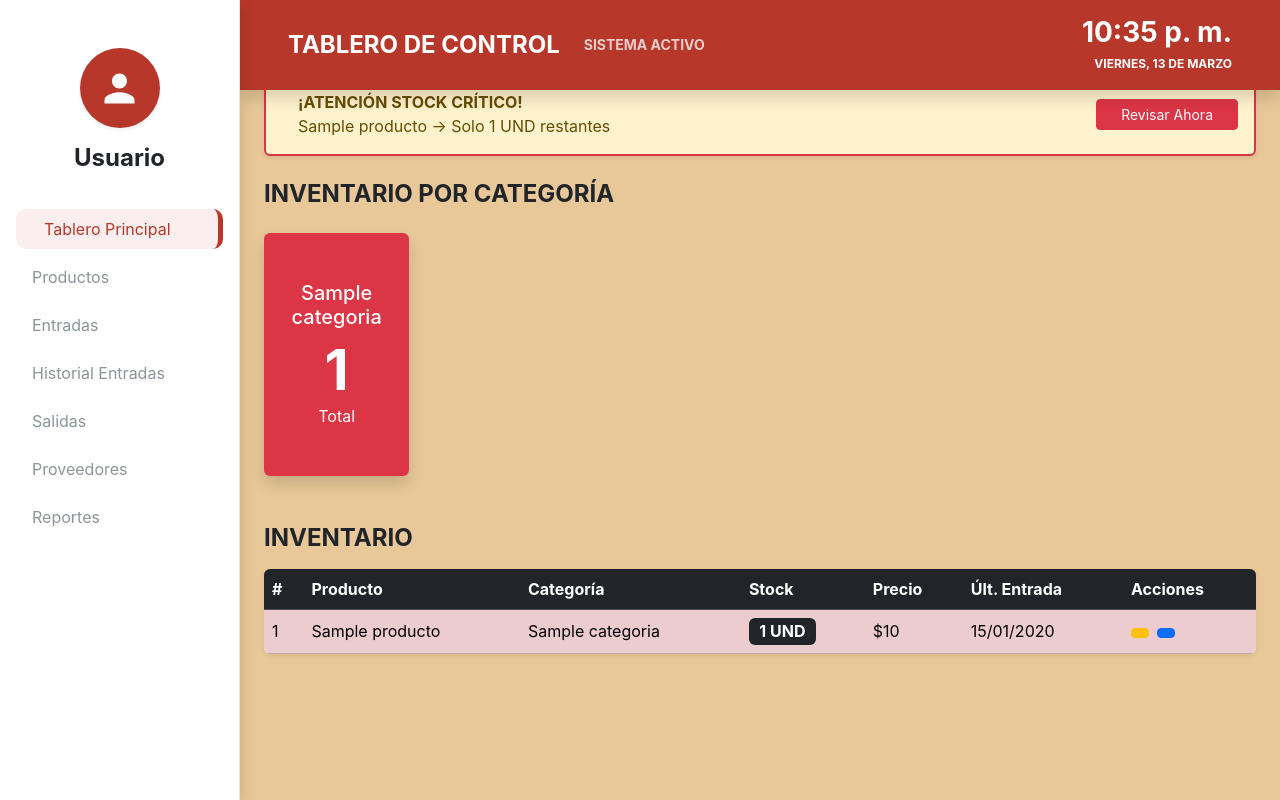
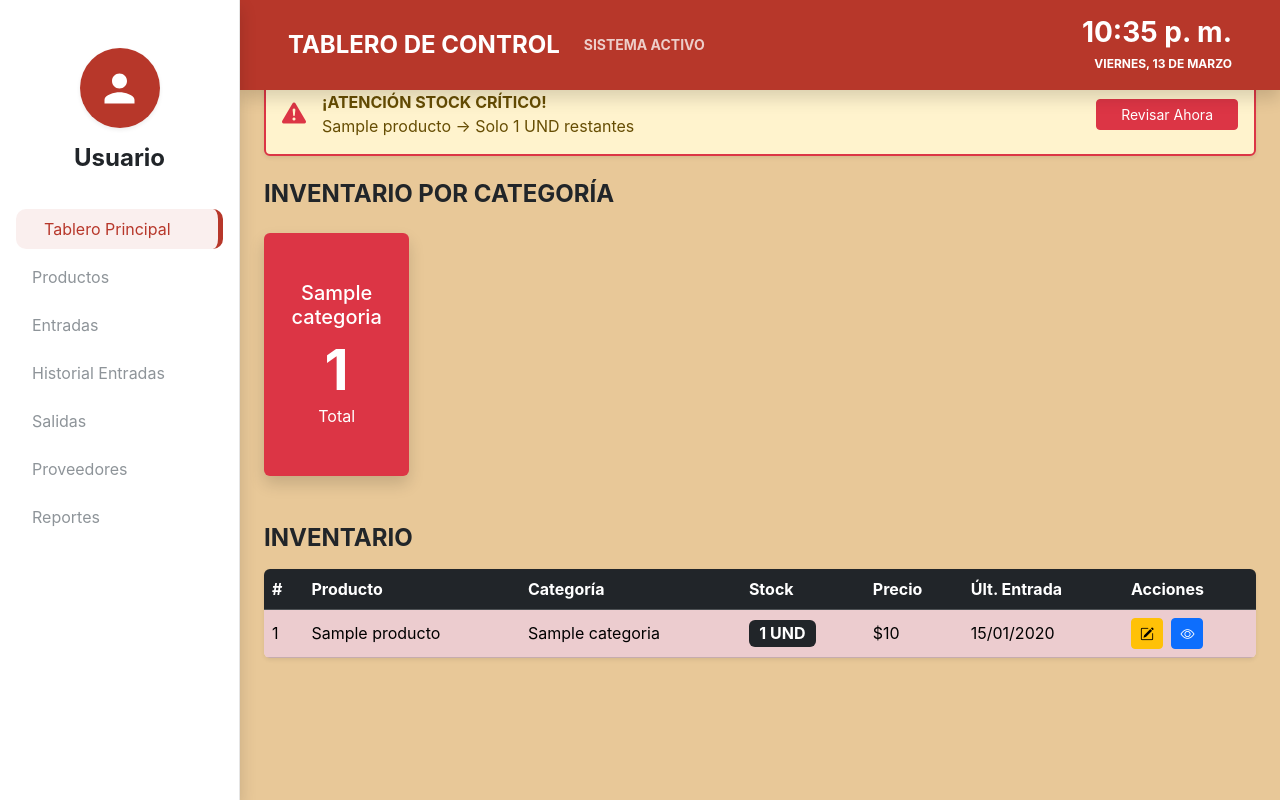
Before and after one commit to foxescar07/licorera, a Django app: page /producto/ in a window 1280 px wide. Run offline with Django 5.2, Linux system fonts and the light colour scheme; tables that the repository leaves empty hold one stand-in row (values such as "Sample post").

Commit message:
feat: agregar  y editar href

```diff
--- a/templates/base.html
+++ b/templates/base.html
@@ -7,7 +7,8 @@
     <title>SASA - Dashboard</title>
     <link rel="icon" href="{% static 'img/logo.jpg' %}" type="image/png">
     <link href="https://cdn.jsdelivr.net/npm/bootstrap@5.3.8/dist/css/bootstrap.min.css" rel="stylesheet" integrity="sha384-sRIl4kxILFvY47J16cr9ZwB07vP4J8+LH7qKQnuqkuIAvNWLzeN8tE5YBujZqJLB" crossorigin="anonymous">
-
+   <link href="https://cdn.jsdelivr.net/npm/bootstrap@5.3.3/dist/css/bootstrap.min.css" rel="stylesheet" integrity="sha384-QWTKZyjpPEjISv5WaRU9OFeRpok6YctnYmDr5pNlyT2bRjXh0JMhjY6hW+ALEwIH" crossorigin="anonymous">
+  <link rel="stylesheet" href="https://cdn.jsdelivr.net/npm/bootstrap-icons@1.11.3/font/bootstrap-icons.min.css">
     {% comment %} <link href="https://cdn.jsdelivr.net/npm/bootstrap@5.3.0/dist/css/bootstrap.min.css" rel="stylesheet"> {% endcomment %}
     {% comment %} <link href="https://fonts.googleapis.com/css2?family=Inter:wght@400;700&display=swap" rel="stylesheet"> {% endcomment %}
     <link rel="stylesheet" href="{% static 'css/style.css' %}">
```
